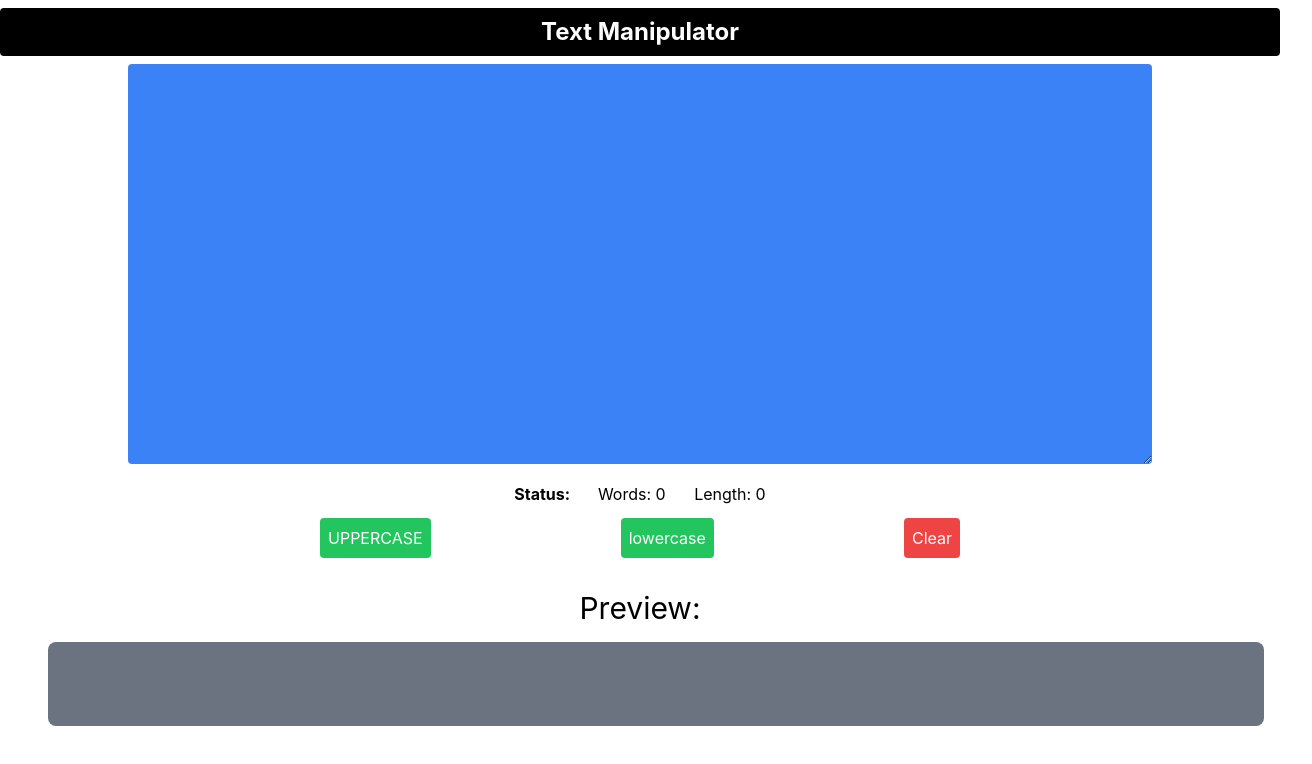
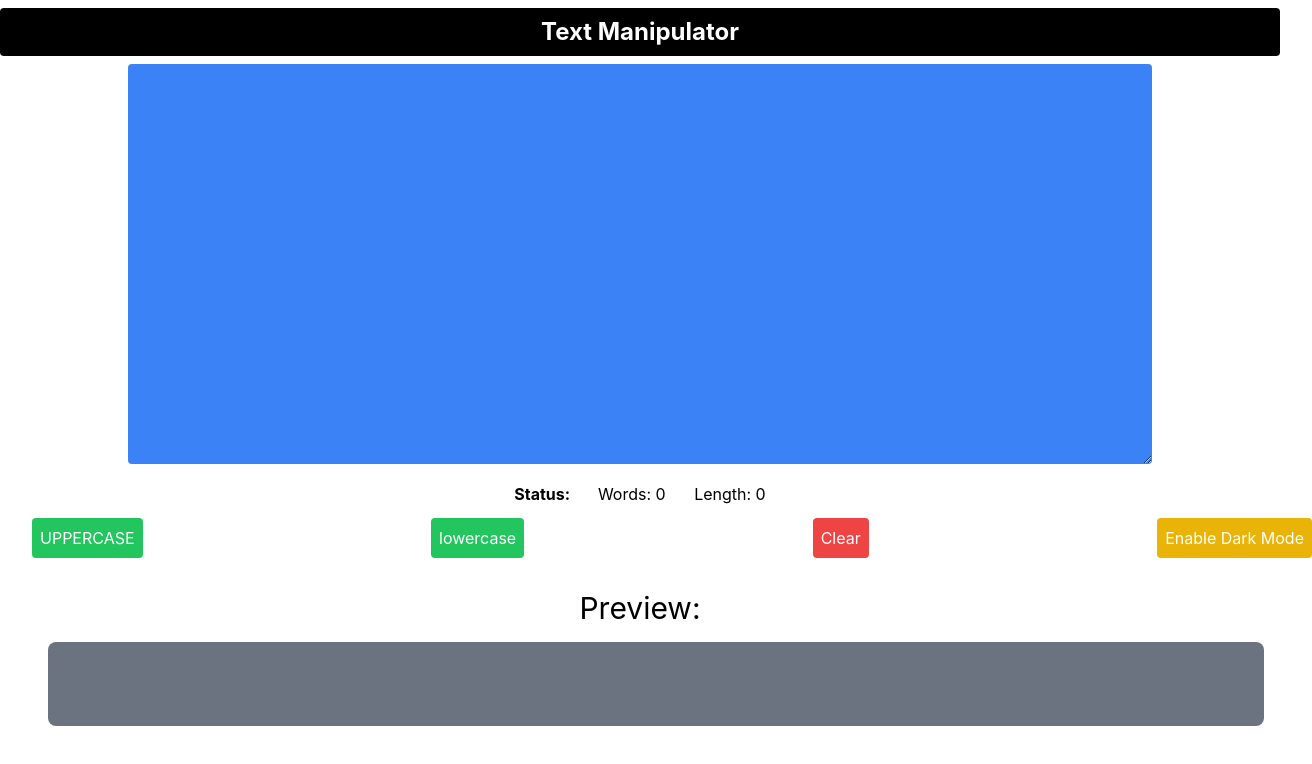
Before and after one commit to KnownBlackHat/text-manipulator, a React (Create React App) app: page / in a window 1280 px wide. Shown: the top 764 px of the page, 1312 px wide, since content can reach past the window. Built offline with nearby package versions, Linux system fonts and the light colour scheme.

Commit message:
Initial Commit

```diff
--- a/src/App.js
+++ b/src/App.js
@@ -1,10 +1,12 @@
 import Navbar from  "./components/Navbar.mjs"
 import Textform from "./components/Form.mjs"
+
 function App() {
   return (
 <>
 		<Navbar heading="Text Manipulator" />
-		<Textform />
+	<Textform />
+
 </>
   );
 }
--- a/src/components/Form.mjs
+++ b/src/components/Form.mjs
@@ -3,6 +3,7 @@ import {useState} from 'react';
 export default function Textarea(props){
 
 	const [text,settext]=useState('')
+	const [dark_text,set_dark_text]= useState("Enable Dark Mode")
 	const change_func = (e)=>{	settext(e.target.value)	}
 	return(
 		<>
@@ -13,10 +14,12 @@ export default function Textarea(props){
 			<span className='font-bold'>Status: </span>
 			<span> Words: {text.split(" ").filter(word=>{ return word.length > 0 }).length}</span><span> Length: {text.length} </span>
 		</div>
-		<div className='space-x-8 mx-[25%] flex  justify-between'>
+		<div className='container space-x-8 mx-8 flex  justify-between'>
 			<button className="bg-green-500 p-2 rounded text-white" onClick={()=>{settext(text.toUpperCase())}}>UPPERCASE</button>
 			<button className="bg-green-500 p-2 rounded text-white" onClick={()=>{settext(text.toLowerCase())}}>lowercase</button>
 			<button className="bg-red-500 p-2 rounded text-white" onClick={()=>{settext("")}}>Clear</button>
+			<button className="p-2 bg-yellow-500 rounded text-white" onClick={()=>{document.querySelector("body").classList.toggle("bg-black");if (dark_text==="Enable Dark Mode") {set_dark_text("Disable Dark Mode")} else {set_dark_text("Enable Dark Mode")}}}>	{dark_text}	</button>
+
 		</div>
 		<div className='text-center m-4 p-4'><span className='text-3xl'>Preview: </span> <div className='m-4 bg-gray-500 text-white font-medium text-xs rounded-lg container overflow-y-auto h-[7em]'>{text}</div></div>
 		</>
```
Also changed, not shown: 14 other files (tests, documents, lock files or other folders).
